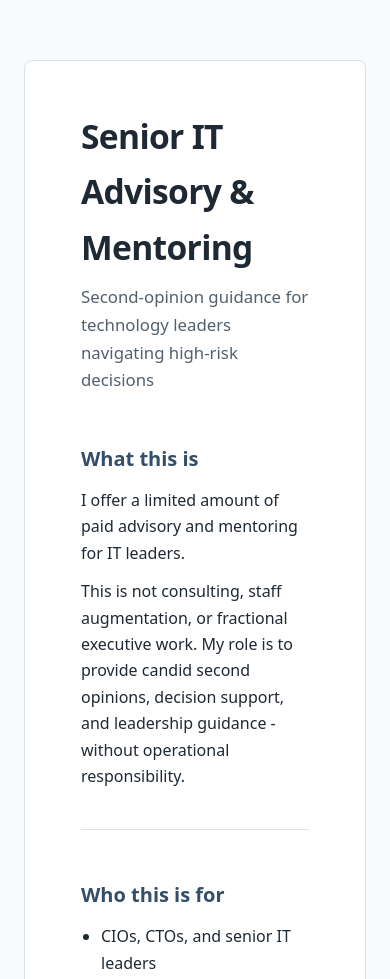
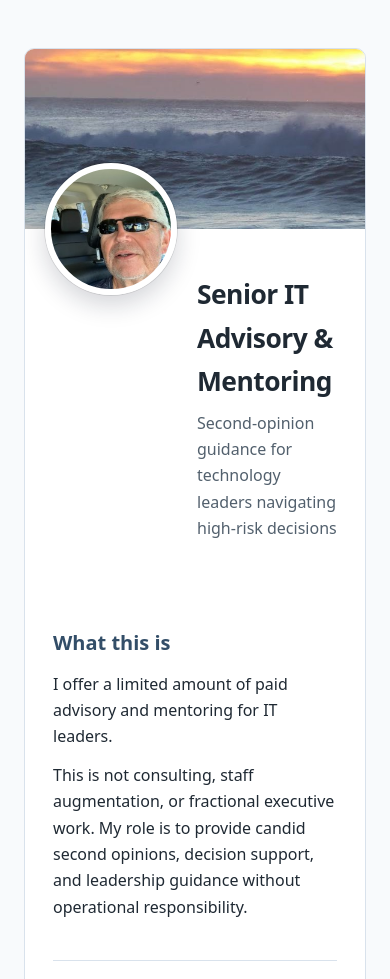
Before and after one commit to bryan-bradley/services, a plain HTML site: page index.html in a window 390 px wide. Shown: the top 979 px of the page. Drawn offline with Linux system fonts and the light colour scheme.

Commit message:
Update index.html

```diff
--- a/index.html
+++ b/index.html
@@ -1,8 +1,8 @@
 <!DOCTYPE html>
 <html lang="en">
 <head>
-    <meta charset="UTF-8">
-    <meta name="viewport" content="width=device-width, initial-scale=1.0">
+  <meta charset="UTF-8" />
+  <meta name="viewport" content="width=device-width, initial-scale=1.0" />
   <title>Senior IT Advisory & Mentoring</title>
 
   <style>
@@ -24,29 +24,75 @@
     }
 
     .container {
-            max-width: 880px;
-            margin: 60px auto;
+      max-width: 920px;
+      margin: 48px auto;
       padding: 0 24px;
     }
 
     .card {
       background: var(--bg);
       border: 1px solid var(--border);
-            border-radius: 8px;
-            padding: 48px 56px;
+      border-radius: 10px;
+      overflow: hidden;
+      position: relative; /* needed for absolute avatar positioning */
+    }
+
+    /* --- Banner --- */
+    .banner {
+      width: 100%;
+      height: 240px;
+      background-image: url("banner.jpg");
+      background-size: cover;
+      background-position: center;
+    }
+
+    /* --- LinkedIn-style avatar (overlapping banner + content) --- */
+    .avatar {
+      position: absolute;
+      left: 48px;
+      top: 240px;              /* aligns with banner height */
+      transform: translateY(-50%); /* overlap: half above / half below */
+      width: 152px;
+      height: 152px;
+      border-radius: 50%;
+      background-image: url("headshot.jpg");
+      background-size: cover;
+      background-position: center;
+
+      /* LinkedIn-like ring + subtle depth */
+      border: 6px solid #ffffff;                 /* thick white ring */
+      box-shadow:
+        0 0 0 1px rgba(0,0,0,0.10),              /* subtle outer edge */
+        0 10px 24px rgba(15, 23, 42, 0.18);      /* soft drop shadow */
+    }
+
+    /* --- Header content area (white panel under banner) --- */
+    .header {
+      padding: 44px 56px 8px 56px;
+      /* Make room so title doesn't start under the avatar */
+      padding-left: 48px;
+      min-height: 120px;
+    }
+
+    .identity {
+      margin-left: 176px; /* avatar width (152) + gap (~24) */
     }
 
     h1 {
       margin: 0;
-            font-size: 2.1rem;
+      font-size: 2rem;
       font-weight: 600;
       letter-spacing: -0.02em;
     }
 
     .subtitle {
-            margin-top: 8px;
+      margin-top: 6px;
       font-size: 1.05rem;
       color: var(--muted);
+    }
+
+    .content {
+      padding: 20px 56px 48px 56px;
     }
 
     h2 {
@@ -57,18 +103,14 @@
       color: var(--accent);
     }
 
-        p {
-            margin: 12px 0;
-        }
+    p { margin: 12px 0; }
 
     ul {
       margin: 12px 0 0 0;
       padding-left: 20px;
     }
 
-        li {
-            margin: 8px 0;
-        }
+    li { margin: 8px 0; }
 
     hr {
       border: none;
@@ -76,14 +118,54 @@
       margin: 40px 0;
     }
 
-        .emphasis {
-            font-weight: 500;
-        }
+    .emphasis { font-weight: 500; }
 
     .footer {
       margin-top: 56px;
       font-size: 0.95rem;
       color: var(--muted);
+    }
+
+    /* --- Mobile adjustments --- */
+    @media (max-width: 720px) {
+      .banner { height: 200px; }
+
+      .avatar {
+        left: 24px;
+        top: 200px; /* match banner height */
+        width: 132px;
+        height: 132px;
+      }
+
+      .header {
+        padding: 44px 28px 8px 28px;
+      }
+
+      .identity {
+        margin-left: 156px; /* avatar width (132) + gap (~24) */
+      }
+
+      .content {
+        padding: 16px 28px 40px 28px;
+      }
+    }
+
+    @media (max-width: 480px) {
+      .banner { height: 180px; }
+
+      .avatar {
+        left: 20px;
+        top: 180px;
+        width: 120px;
+        height: 120px;
+      }
+
+      .identity {
+        margin-left: 144px;
+      }
+
+      h1 { font-size: 1.65rem; }
+      .subtitle { font-size: 1rem; }
     }
   </style>
 </head>
@@ -92,20 +174,25 @@
   <div class="container">
     <div class="card">
 
-            <h1>Senior IT Advisory & Mentoring</h1>
-            <p class="subtitle">
-                Second-opinion guidance for technology leaders navigating high-risk decisions
-            </p>
+      <div class="banner"></div>
+      <div class="avatar" aria-label="Headshot"></div>
+
+      <div class="header">
+        <div class="identity">
+          <h1>Senior IT Advisory &amp; Mentoring</h1>
+          <p class="subtitle">Second-opinion guidance for technology leaders navigating high-risk decisions</p>
+        </div>
+      </div>
+
+      <div class="content">
 
         <h2>What this is</h2>
-            <p>
-                I offer a limited amount of <span class="emphasis">paid advisory and mentoring </span> for IT leaders.
-            </p>
+        <p>I offer a limited amount of <span class="emphasis">paid advisory and mentoring</span> for IT leaders.</p>
         <p>
           This is not consulting, staff augmentation, or fractional executive work.
           My role is to provide <span class="emphasis">candid second opinions</span>,
           <span class="emphasis">decision support</span>, and
-                <span class="emphasis">leadership guidance</span> - without operational responsibility.
+          <span class="emphasis">leadership guidance</span> without operational responsibility.
         </p>
 
         <hr>
@@ -152,9 +239,7 @@
           <li>Payment arranged in advance</li>
         </ul>
 
-            <p class="footer">
-                Availability is intentionally limited.
-            </p>
+        <p class="footer">Availability is intentionally limited.</p>
 
         <hr>
 
@@ -166,5 +251,6 @@
 
       </div>
     </div>
+  </div>
 </body>
 </html>
```
Lines whose indentation alone changed are shown as unchanged.
